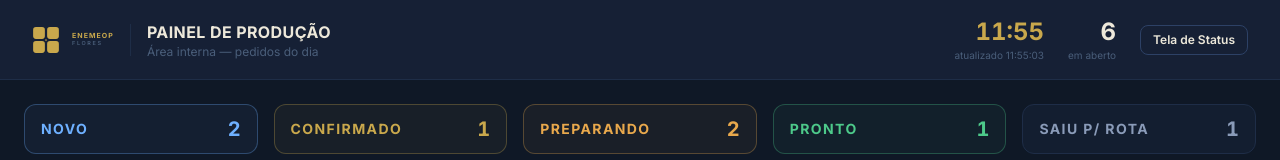
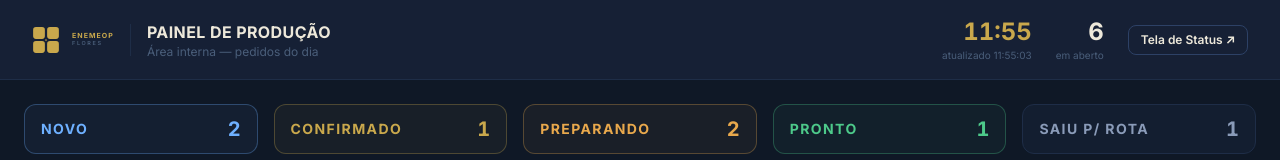
Before and after one commit to minhaautomacao/enemeop-flores, a Next.js app: page /producao in a window 1280 px wide. Shown: the top 160 px of the page. Built offline with nearby package versions, Linux system fonts and the light colour scheme.

Commit message:
Telas producao: status ordenado por prioridade, botao abre nova aba

```diff
--- a/app/(producao)/producao/page.tsx
+++ b/app/(producao)/producao/page.tsx
@@ -82,8 +82,8 @@ export default function ProducaoPage() {
             <p className="text-2xl font-bold text-text-primary tabular-nums">{ativos}</p>
             <p className="text-[10px] text-text-faint">em aberto</p>
           </div>
-          <Link href="/producao/status" className="btn-outline text-xs py-1.5 px-3">
-            Tela de Status
+          <Link href="/producao/status" target="_blank" rel="noopener noreferrer" className="btn-outline text-xs py-1.5 px-3">
+            Tela de Status ↗
           </Link>
         </div>
       </header>
--- a/app/(producao)/producao/status/page.tsx
+++ b/app/(producao)/producao/status/page.tsx
@@ -50,7 +50,13 @@ export default function StatusPage() {
     return () => clearInterval(t)
   }, [])
 
-  const ativos   = MOCK.filter(p => !['entregue'].includes(p.status))
+  const ativos   = MOCK
+    .filter(p => !['entregue'].includes(p.status))
+    .sort((a, b) => {
+      if (a.prioridade && !b.prioridade) return -1
+      if (!a.prioridade && b.prioridade) return 1
+      return a.horario.localeCompare(b.horario)
+    })
   const prontos  = MOCK.filter(p => p.status === 'pronto').length
   const prep     = MOCK.filter(p => p.status === 'preparando').length
 
```
